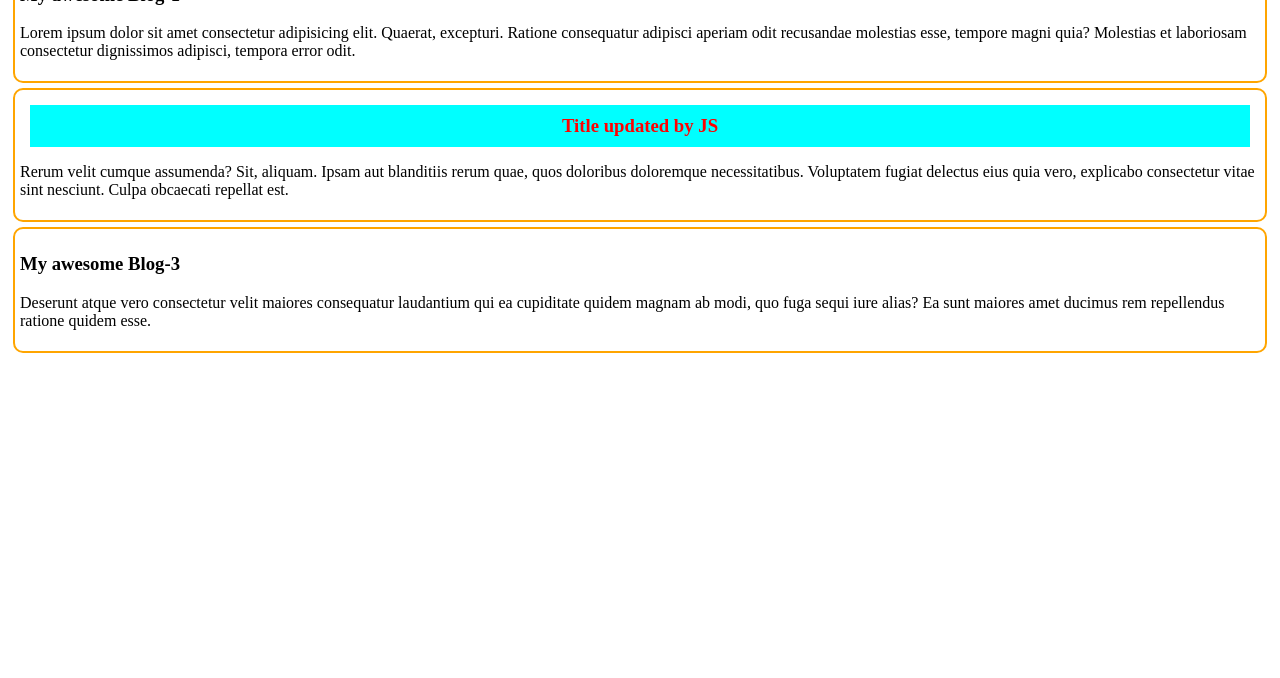
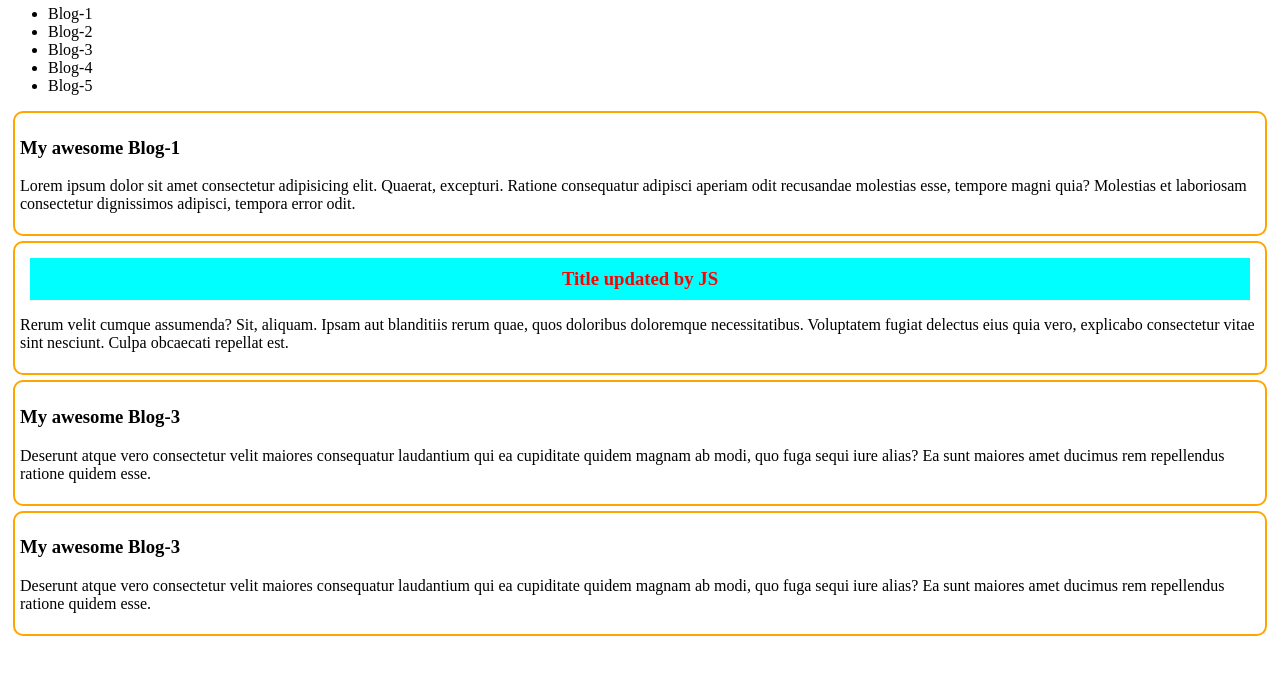
Before and after one commit to RabeyaEty01/js-dom, a plain HTML site: page dom.html in a window 1280 px wide. Shown: the part 122-800 px from the top of the page. Drawn offline with Linux system fonts and the light colour scheme.

Commit message:
element added by using js

```diff
--- a/dom.html
+++ b/dom.html
@@ -24,7 +24,16 @@
         <h1>Welcome to my blog website</h1>
     </header>
     <main>
-        <section class="blogs">
+        <section id="blogs" class="blogs">
+            <header>
+                <h2>Blogs List</h2>
+                <ul id="blog-list">
+                    <li>Blog-1</li>
+                    <li>Blog-2</li>
+                    <li>Blog-3</li>
+                    <li>Blog-4</li>
+                </ul>
+            </header>
             <article class="blog">
                 <h3>My awesome Blog-1</h3>
                 <p>Lorem ipsum dolor sit amet consectetur adipisicing elit. Quaerat, excepturi. Ratione consequatur
@@ -76,20 +85,52 @@
         secondTitle.innerText = 'Title updated by JS';
 
 
-        //explore getElementsByClassName
-        const blogs = document.getElementsByClassName('blog');
 
-        for(const blog of blogs){
-           blog.style.border ='2px solid orange';
-           blog.style.margin= '5px';
-           blog.style.padding='5px';
-           blog.style.borderRadius= '10px';
-        }
 
 
         //document.querySelector('.blog');
         //document.querySelector('#second-blog p');
         //document.querySelectorAll('.blog');
+
+
+        //create and add element by using JS
+        // create the element
+        const li = document.createElement('li');
+        li.innerText = 'Blog-5';
+        //where to add
+        const ul = document.getElementById('blog-list');
+
+        //append new element
+        ul.appendChild(li);
+        //add article
+        const article = document.createElement('article');
+        article.classList.add('blog');
+        // const h3 = document.createElement('h3');
+        // h3.innerText = 'My Awesome Blog-5';
+        // const p = document.createElement('p');
+        // p.innerText = 'Deserunt atque vero consectetur velit maiores consequatur laudantium qui ea cupiditate quidem' ;
+        // article.appendChild(h3);
+        // article.appendChild(p);
+
+        article.innerHTML=`
+        <h3>My awesome Blog-3</h3>
+        <p>Deserunt atque vero consectetur velit maiores consequatur laudantium qui ea cupiditate quidem magnam ab modi, quo fuga sequi iure alias? Ea sunt maiores amet ducimus rem repellendus ratione quidem
+        esse.</p>`
+
+        //parent of article
+        const blogSection =document.getElementById('blogs');
+        blogSection.appendChild(article);
+
+
+        //explore getElementsByClassName
+        const blogs = document.getElementsByClassName('blog');
+
+        for (const blog of blogs) {
+            blog.style.border = '2px solid orange';
+            blog.style.margin = '5px';
+            blog.style.padding = '5px';
+            blog.style.borderRadius = '10px';
+        }
     </script>
 </body>
 
```
